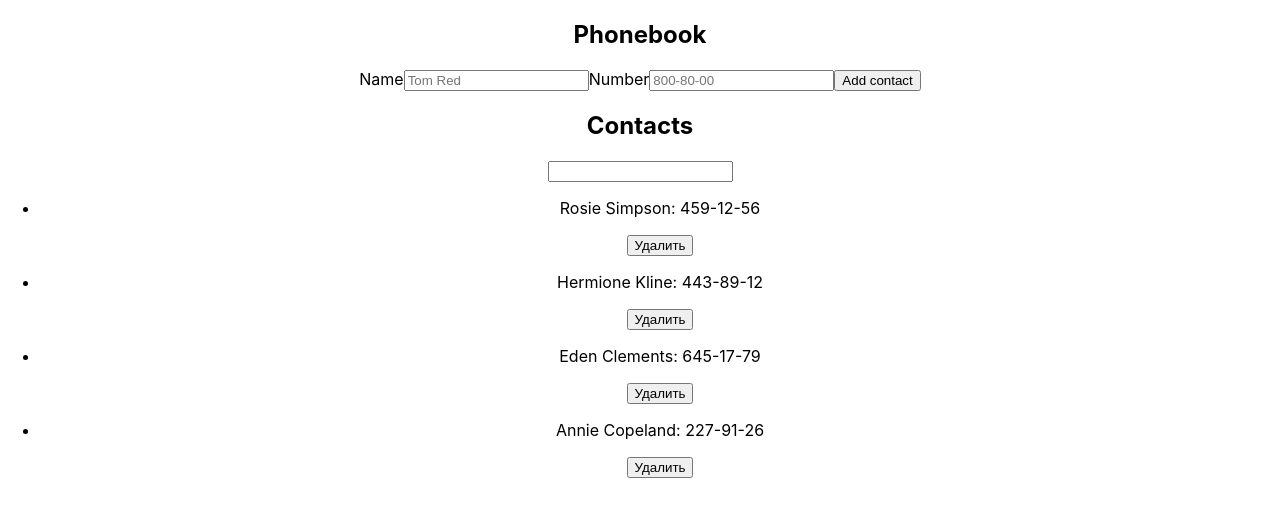
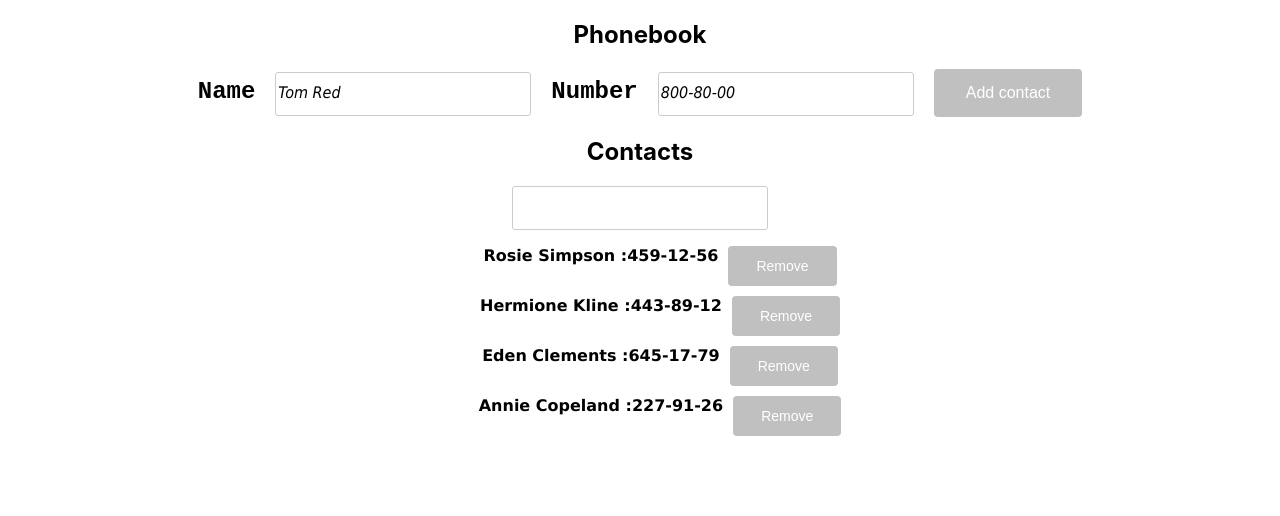
Before and after one commit to Jakkanda/goit-react-hw-02-phonebook, a React (Create React App) app: page / in a window 1280 px wide. Shown: the top 516 px of the page. Built offline with nearby package versions, Linux system fonts and the light colour scheme.

Commit message:
Adds basic styles

```diff
--- a/package.json
+++ b/package.json
@@ -3,6 +3,8 @@
   "version": "0.1.0",
   "private": true,
   "dependencies": {
+    "@emotion/react": "^11.4.0",
+    "@emotion/styled": "^11.3.0",
     "@testing-library/jest-dom": "^5.14.1",
     "@testing-library/react": "^11.2.7",
     "@testing-library/user-event": "^12.8.3",
--- a/src/components/ContactList/ContactList.jsx
+++ b/src/components/ContactList/ContactList.jsx
@@ -1,16 +1,22 @@
 import React from 'react';
+import styled from './ContactList.module.css';
 
 export function ContactList({ contacts, onDeleteContact }) {
   return (
-    <ul>
+    <ul className={styled.list}>
       {contacts.map(contact => {
         return (
-          <li key={contact.id}>
-            {' '}
-            <p>
-              {contact.name}: {contact.number}
-            </p>
-            <button onClick={() => onDeleteContact(contact.id)}>Удалить</button>
+          <li key={contact.id} className={styled.item}>
+            <div className={styled.contact}>
+              <span className={styled.span}>{contact.name} : </span>
+              <span className={styled.span}> {contact.number}</span>
+              <button
+                onClick={() => onDeleteContact(contact.id)}
+                className={styled.button}
+              >
+                Remove
+              </button>
+            </div>
           </li>
         );
       })}
--- a/src/components/ContactList/ContactList.module.css
+++ b/src/components/ContactList/ContactList.module.css
@@ -0,0 +1,36 @@
+.button {
+  background-color: silver;
+  border-radius: 4px;
+  border: none;
+  color: white;
+  padding: 12px 28px;
+  text-align: center;
+  text-decoration: none;
+  display: inline-block;
+  font-size: 14px;
+  margin-left: 10px;
+}
+
+.contact{
+  display: flex;
+}
+
+.list {
+list-style: none;
+}
+
+.item {
+  display: flex;
+  align-items: center;
+  justify-content: center;
+}
+.item:not(:last-child) {
+  margin-bottom: 10px;
+}
+
+.span {
+ font-size: 16px;
+ font-family: Verdana, Geneva, Tahoma, sans-serif;
+ font-weight: 700;
+
+}
--- a/src/components/Filter/Filter.jsx
+++ b/src/components/Filter/Filter.jsx
@@ -1,5 +1,6 @@
 import React from 'react';
+import styled from './Filter.module.css';
 
 export function Filter({value, onChange}) {
-  return <input type="text" value={value} onChange={onChange}></input>;
+  return <input type="text" value={value} onChange={onChange} className={styled.input}></input>;
 }
--- /dev/null
+++ b/src/components/Filter/Filter.module.css
@@ -0,0 +1,16 @@
+.input {
+    border: 1px solid #cccccc;
+    border-radius: 3px;
+    background: #ffffff;
+    outline: none;
+    height: 40px;
+    min-width: 250px;
+    color: #cccccc;
+    font-size: 11px;
+    font-family: Tahoma;
+    margin-right: 20px;
+    margin-left: 20px;
+  }
+  .input:focus {
+    border: 1px solid blue;
+}
--- a/src/components/Form/Form.jsx
+++ b/src/components/Form/Form.jsx
@@ -1,4 +1,5 @@
 import React, { Component } from 'react';
+import styled from './Form.module.css';
 
 export class Form extends Component {
   state = {
@@ -24,8 +25,9 @@ export class Form extends Component {
   render() {
     return (
       <form onSubmit={this.handleSubmit}>
-        <label htmlFor="">Name</label>
+        <span className={styled.span}>Name</span>
         <input
+          className={styled.input}
           type="text"
           name="name"
           pattern="^[a-zA-Zа-яА-Я]+(([' -][a-zA-Zа-яА-Я ])?[a-zA-Zа-яА-Я]*)*$"
@@ -35,8 +37,9 @@ export class Form extends Component {
           required
           onChange={this.handleChange}
         />
-        <label htmlFor="">Number</label>
+        <span className={styled.span}>Number</span>
         <input
+          className={styled.input}
           type="tel"
           name="number"
           pattern="\+?\d{1,4}?[-.\s]?\(?\d{1,3}?\)?[-.\s]?\d{1,4}[-.\s]?\d{1,4}[-.\s]?\d{1,9}"
@@ -46,7 +49,7 @@ export class Form extends Component {
           required
           onChange={this.handleChange}
         />
-        <button type="submit">Add contact</button>
+        <button type="submit" className={styled.button}>Add contact</button>
       </form>
     );
   }
--- a/src/components/Form/Form.module.css
+++ b/src/components/Form/Form.module.css
@@ -0,0 +1,42 @@
+.input {
+  border: 1px solid #cccccc;
+  border-radius: 3px;
+  background: #ffffff;
+  outline: none;
+  height: 40px;
+  min-width: 250px;
+  color: #cccccc;
+  font-size: 11px;
+  font-family: Tahoma;
+  margin-right: 20px;
+  margin-left: 20px;
+}
+
+.input:focus {
+    border: 1px solid blue;
+}
+
+input::placeholder {
+    color: black;
+    font-size: 16px;
+    font-style: italic;
+    font-family: Tahoma;
+  }
+
+.button {
+    background-color: silver;
+    border-radius: 4px;
+    border: none;
+    color: white;
+    padding: 15px 32px;
+    text-align: center;
+    text-decoration: none;
+    display: inline-block;
+    font-size: 16px;
+}
+.span {
+    font-family: 'Courier New', Courier, monospace;
+    font-size: 24px;
+    font-weight: 700;
+
+}
```
Also changed, not shown: 1 other file (tests, documents, lock files or other folders).
